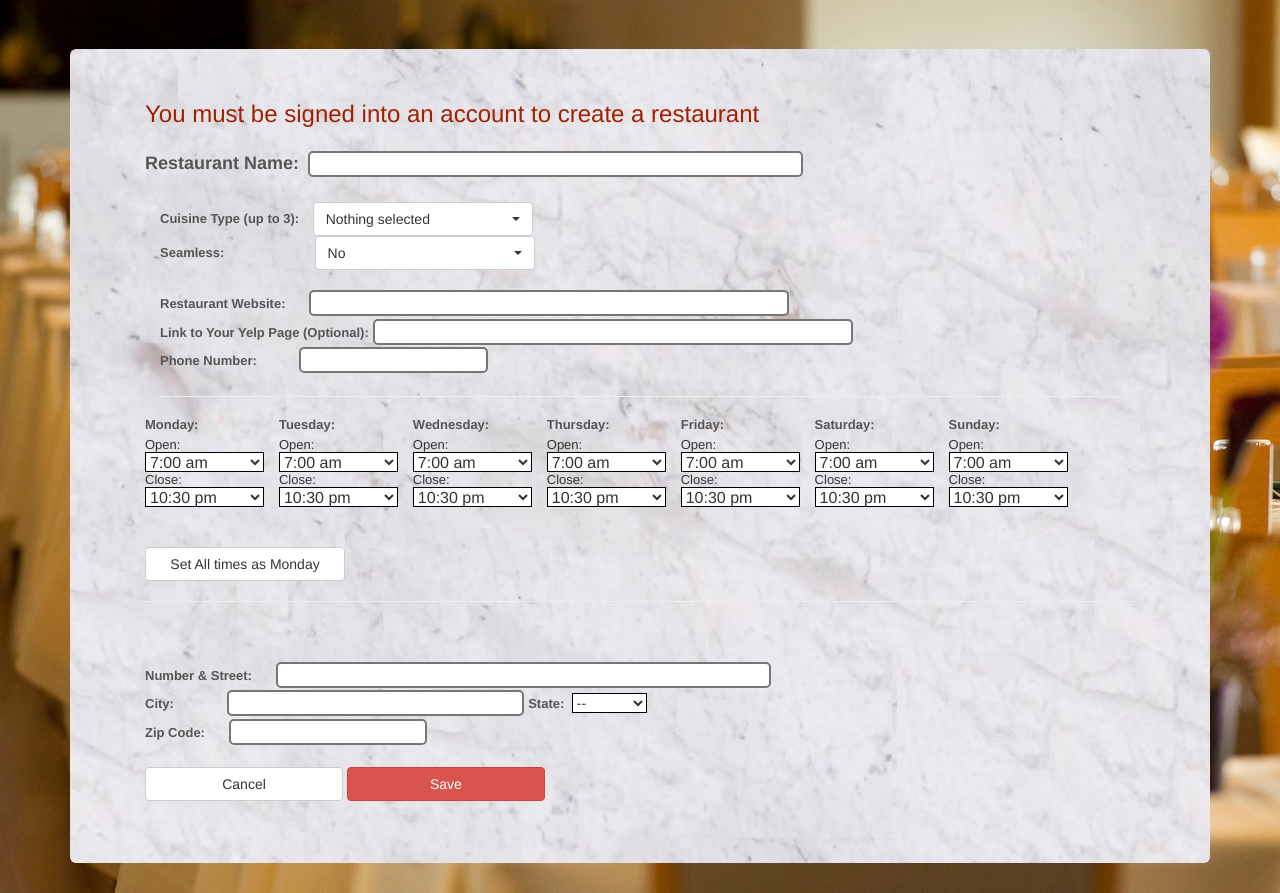
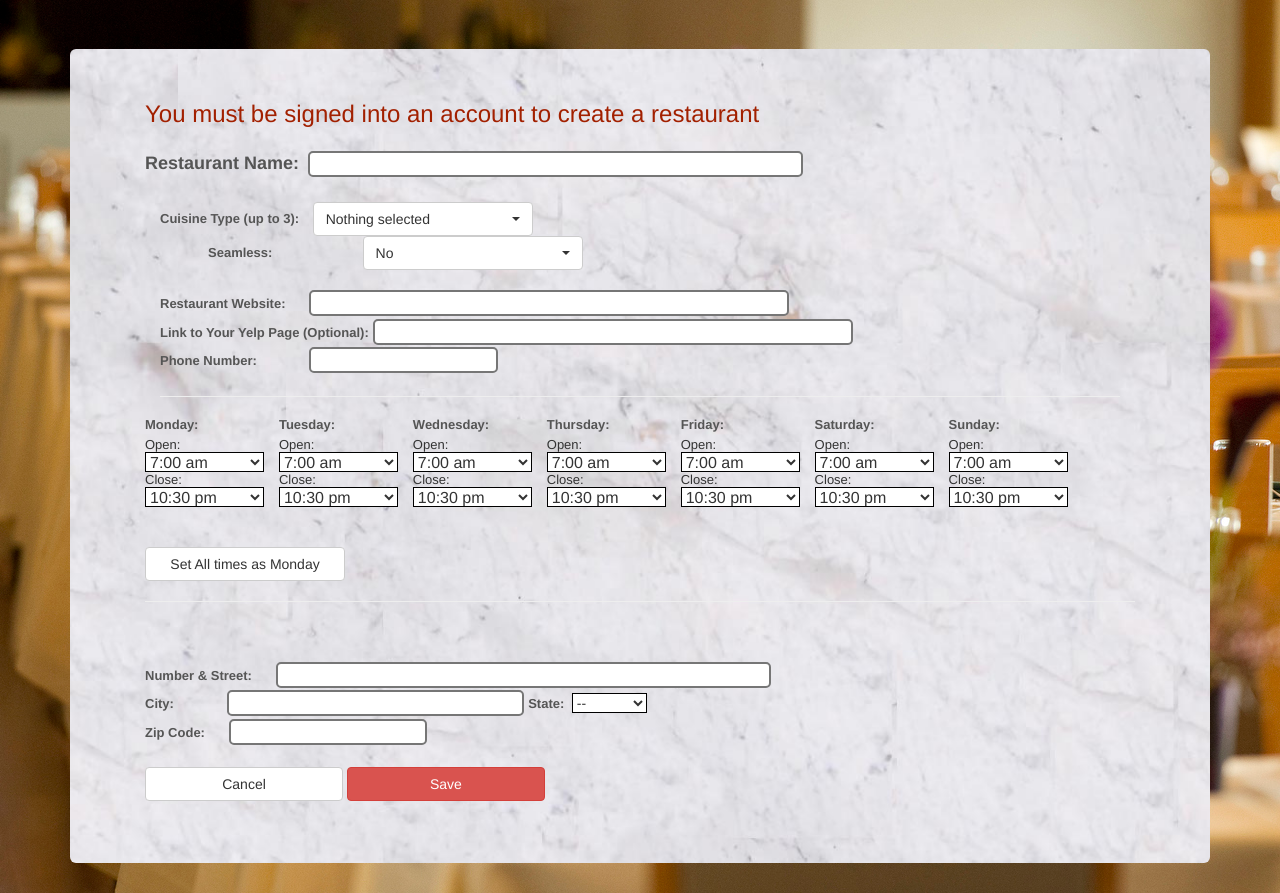
Before and after one commit to ccweaver/NutriApp, a Django app: page /add_restaurant/ in a window 1280 px wide. Shown: the part 51-944 px from the top of the page. Run offline with Django 3.2, Linux system fonts and the light colour scheme; some libraries are stand-ins or nearby versions.

Commit message:
Update add_rest.html

```diff
--- a/nutri/nutri/templates/add_rest.html
+++ b/nutri/nutri/templates/add_rest.html
@@ -296,7 +296,7 @@ $(window).load(function(){
 
 
         <br>
-        <label style="color: #555; padding-right:9%;">
+        <label style="color: #555; padding-right:9%; margin-left:5%">
         <font size="2">Seamless:
                 </font></label>
         <select id="seamless" name="seamless" class="selectpicker" onchange="seamChange()">
@@ -319,7 +319,7 @@ $(window).load(function(){
         <input id="yelp" type="text" name="yelp" value='{{yelp}}' maxlength="300">
         <br>
 
-        <label style= "color:#555; padding-right:4%;">
+        <label style= "color:#555; padding-right:5%;">
             <font size="2">Phone Number:</font></label>
         <input id="phone" type="text" name="phone" value='{{phone}}'>
         <br>
```
